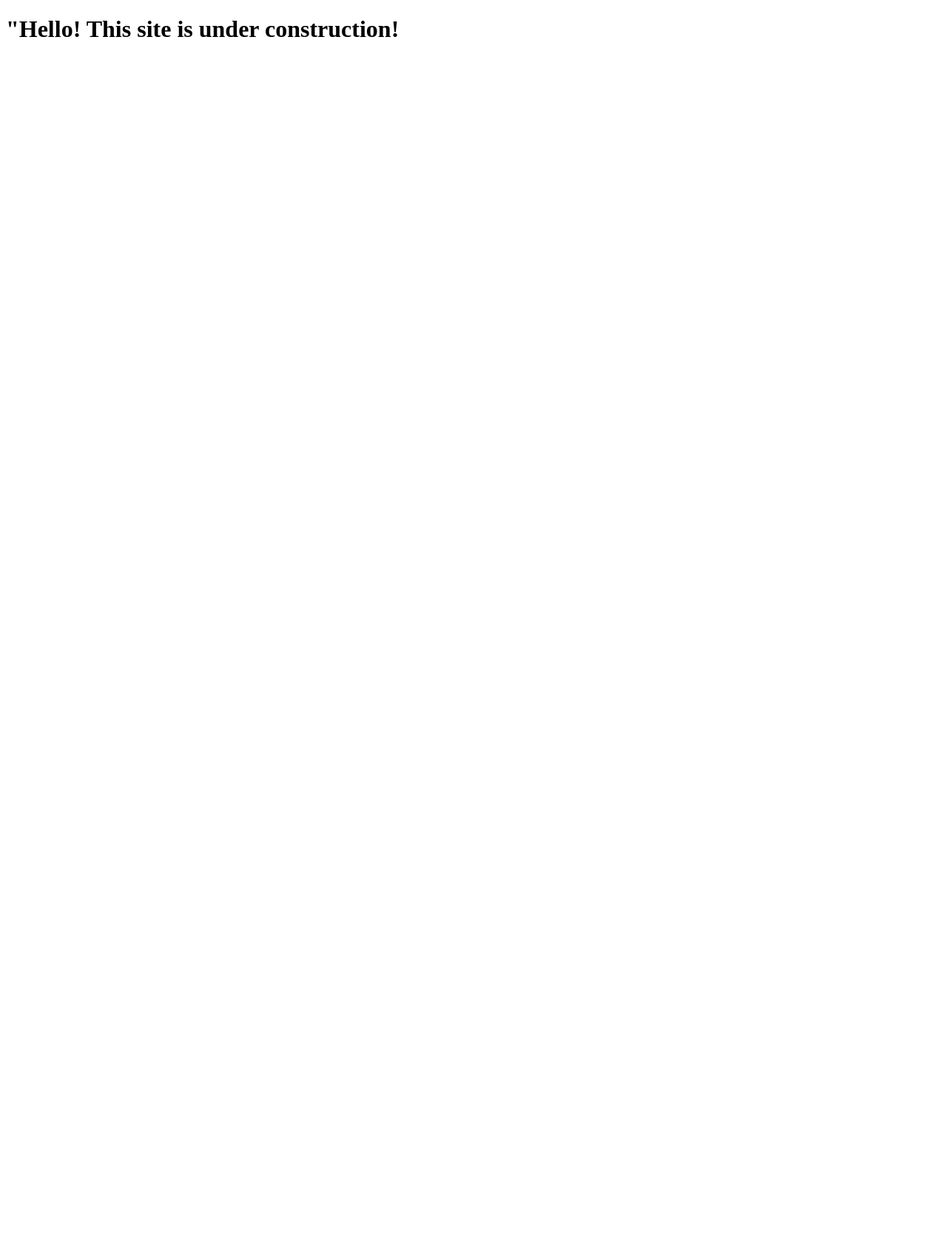
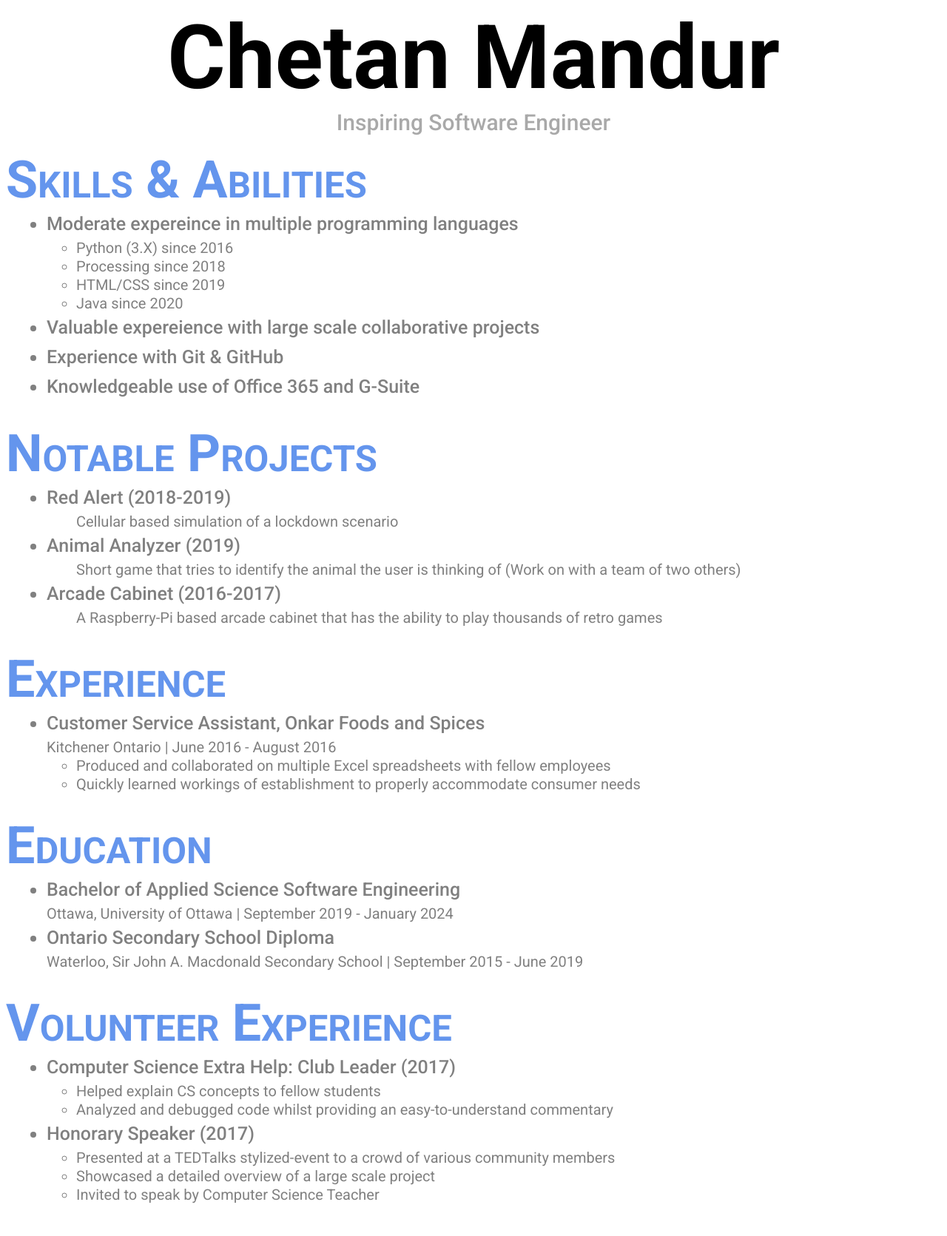
Before and after one commit to ChetanMandur/ChetanMandur.github.io, a plain HTML site: page index.html in a window 1280 px wide. Shown: the whole page at 74% size. Before the commit the page ends 800 px from the top, so only its background shows below. Drawn offline with Linux system fonts and the light colour scheme.

Commit message:
Added resume info to website. Very Basic

```diff
--- a/index.html
+++ b/index.html
@@ -1,6 +1,197 @@
 <!DOCTYPE html>
 
+
+
+
 <head>
-    <h1>"Hello! This site is under construction!</h1>
+    <style>
+        @import url('https://fonts.googleapis.com/css2?family=Roboto:wght@400;500;700&display=swap');
+        div.Title{
+            text-align: center;
+            font-family:'Roboto', sans-serif;
+        }
+        .mainTitle{
+        text-align: center;
+        font-size: 120px;
+        font-family:'Roboto', sans-serif;
+        font-weight: 700;
+        }
+        .titleSub{
+            text-align: center;
+            font-family:'Roboto', sans-serif;
+            font-size: 30px;
+            color:darkgray;
+            font-weight: 500;
+
+        }
+
+        .SectionHeader{
+            line-height: 0px;
+            text-align: left;
+            font-family:'Roboto', sans-serif;
+            font-variant: small-caps;
+            font-size: 70px;
+            color:cornflowerblue;
+            font-weight: 700;
+        }
+
+        .SectionText{
+            padding: 15px;
+            text-align: left;
+            font-family:'Roboto', sans-serif;
+            font-size: 25px;
+            color:gray;
+            font-weight: 500;
+            line-height: 40px;
+
+        }
+
+        .subList{
+            text-align: left;
+            font-family:'Roboto', sans-serif;
+            font-size: 20px;
+            color:gray;
+            font-weight: 400;
+            line-height: 25px;
+
+
+        }
+
+        .gapCreation{
+            padding: 15px;
+        }
+
+
+    </style>
+
+    <title>Home</title>
+    <div class = "mainTitle">
+        Chetan Mandur
+    </div>
+
+    <div class = "titleSub">
+        Inspiring Software Engineer
+    </div>
+
+    <div class = "gapCreation"></div>
+    <div class = "gapCreation"></div>
+
+    <div class = "SectionHeader">
+        Skills & Abilities
+    </div>
+    <div class = "SectionText">
+        <ul>
+            <li>Moderate expereince in multiple programming languages</li>
+            <div class = "subList">
+            <ul>
+                <li>Python (3.X) since 2016</li>
+                <li>Processing since 2018</li>
+                <li>HTML/CSS since 2019</li>
+                <li>Java since 2020</li>
+            </ul>
+            </div>
+            <li>Valuable expereience with large scale collaborative projects</li>
+            <li>Experience with Git & GitHub</li>
+            <li>Knowledgeable use of Office 365 and G-Suite</li>
+        </ul>
+    </div>
+
+    <div class = "gapCreation"></div>
+
+    <div class = "SectionHeader">
+        Notable Projects
+    </div>
+    <div class = "SectionText">
+        <ul>
+            <li>Red Alert (2018-2019)</li>
+            <div class = "subList">
+                <ul style="list-style-type:none;">
+                <li> Cellular based simulation of a lockdown scenario </li>
+                </ul>
+            </div>
+            <li>Animal Analyzer (2019)</li>
+            <div class = "subList">
+                <ul style="list-style-type:none;">
+                <li> Short game that tries to identify the animal the user is thinking of
+                     (Work on with a team of two others) </li>
+                </ul>
+            </div>
+            <li> Arcade Cabinet (2016-2017)</li>
+            <div class = "subList">
+                <ul style="list-style-type:none;">
+                <li> A Raspberry-Pi based arcade cabinet
+                    that has the ability to play thousands of retro games</li>
+                </ul>
+            </div>
+        </ul>
+    </div>
+
+    <div class = "gapCreation"></div>
+
+    <div class = "SectionHeader">
+        Experience
+    </div>
+
+    <div class = "SectionText">
+        <ul>
+            <li> Customer Service Assistant,  Onkar Foods and Spices</li>
+            <div class = "subList">
+                Kitchener Ontario | June 2016 - August 2016
+                <ul>
+                    <li>Produced and collaborated on multiple Excel
+                        spreadsheets with fellow employees</li>
+                    <li>Quickly learned workings of establishment to
+                        properly accommodate consumer needs</li>
+                </ul>
+            </div>
+        </ul>
+    </div>
+
+    <div class = "gapCreation"></div>
+
+    <div class = "SectionHeader">
+        Education
+    </div>
+
+    <div class = "SectionText">
+        <ul>
+            <li>Bachelor of Applied Science Software Engineering </li>
+            <div class = "subList">
+                Ottawa, University of Ottawa | September 2019 - January 2024
+            </div>
+
+            <li>Ontario Secondary School Diploma </li>
+            <div class = "subList">
+                Waterloo, Sir John A. Macdonald Secondary School |
+                September 2015 - June 2019
+            </div>
+        </ul>
+    </div>
+
+    <div class = "gapCreation"></div>
+
+    <div class = "SectionHeader">
+        Volunteer Experience
+    </div>
+    <div class = "SectionText">
+        <ul>
+            <li> Computer Science Extra Help: Club Leader (2017)</li>
+            <div class = "subList">
+                <ul>
+                    <li> Helped explain CS concepts to fellow students </li>
+                    <li> Analyzed and debugged code whilst providing an easy-to-understand commentary</li>
+                </ul>
+            </div>
+            <li> Honorary Speaker (2017) </li>
+            <div class = "subList">
+                <ul>
+                    <li> Presented at a TEDTalks stylized-event to a crowd of various
+                         community members </li>
+                    <li>Showcased a detailed overview of a large scale project</li>
+                    <li>Invited to speak by Computer Science Teacher</li>
+                </ul>
+            </div>
+        </ul>
+    </div>
 
 </head>
```
